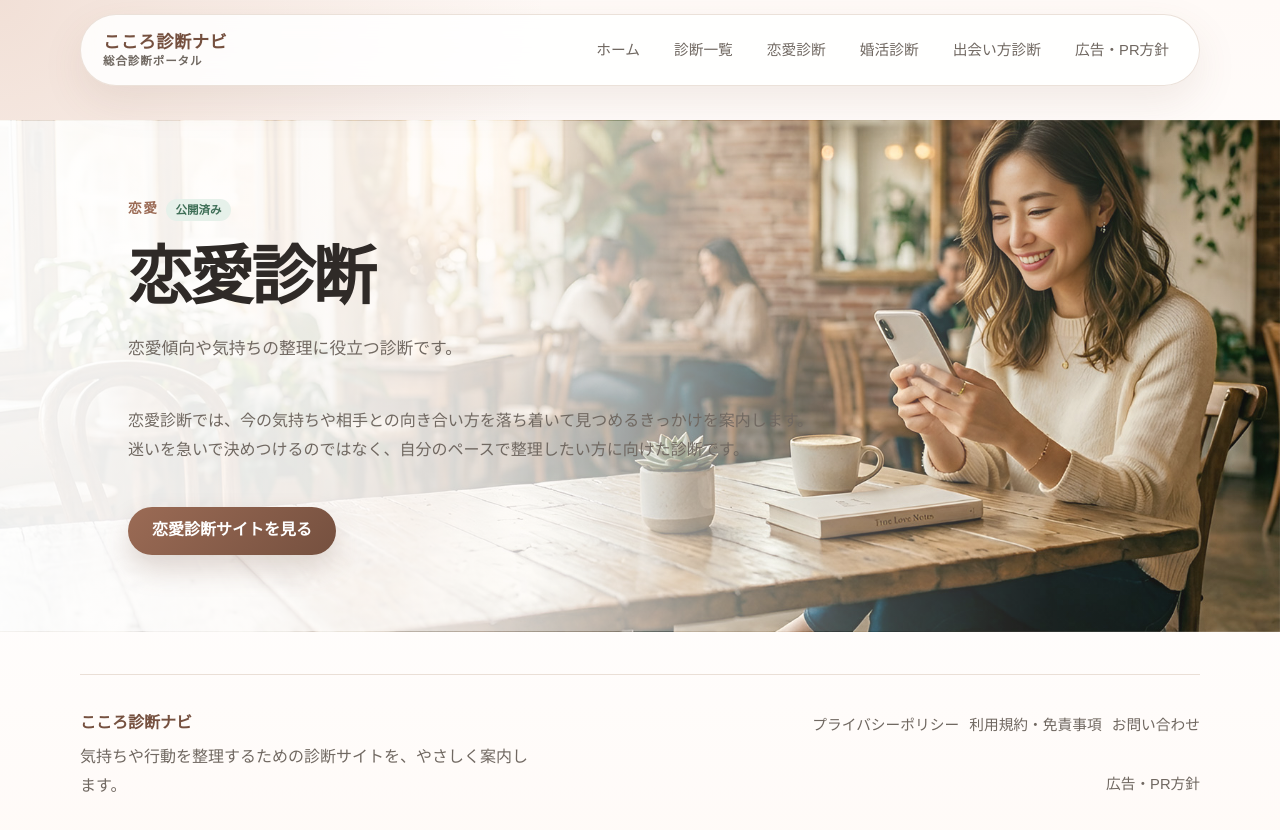
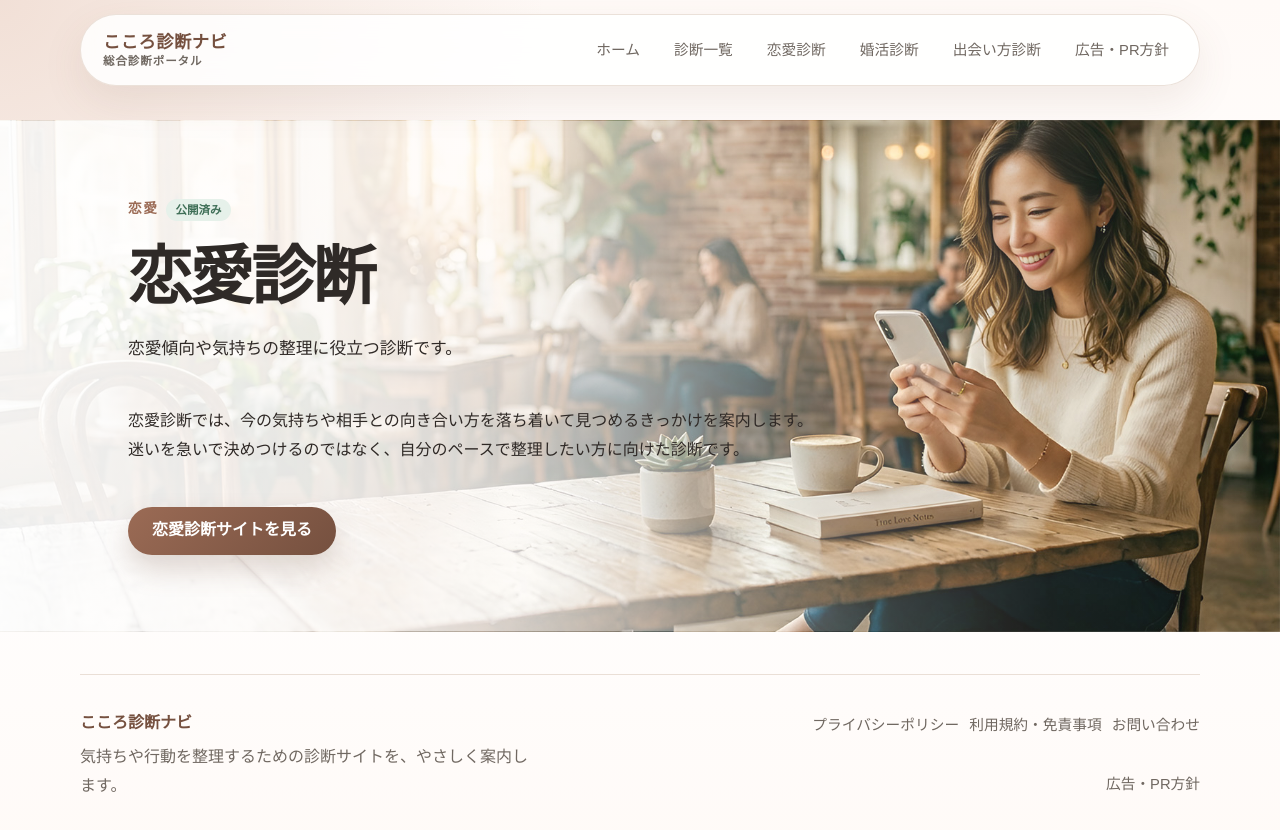
Before and after one commit to kenichis1971-cloud/diagnosis-portal-site, a Next.js app: page /love in a window 1280 px wide. Shown: the top 830 px of the page. Built offline with nearby package versions, Linux system fonts and the light colour scheme; no server answers.

Commit message:
Darken theme hero description text

```diff
--- a/app/globals.css
+++ b/app/globals.css
@@ -804,6 +804,12 @@ main {
   line-height: 1.4;
 }
 
+.detail-card.hero-image-slot .lead-text,
+.detail-card.hero-image-slot .detail-card__body,
+.detail-card.hero-image-slot .notice-box {
+  color: #2f2926;
+}
+
 .text-page h2 {
   margin: 30px 0 10px;
   font-size: 1.28rem;
```
